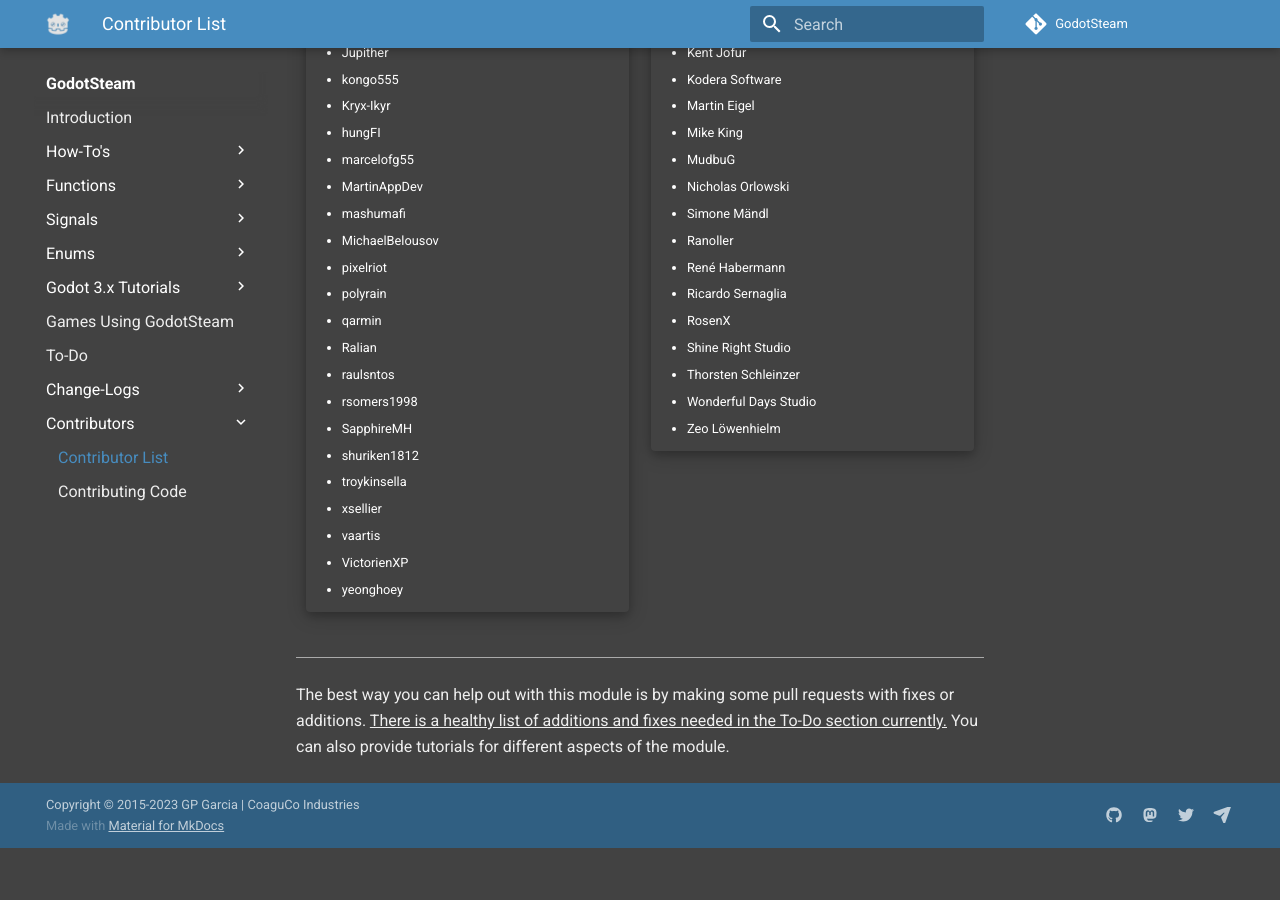
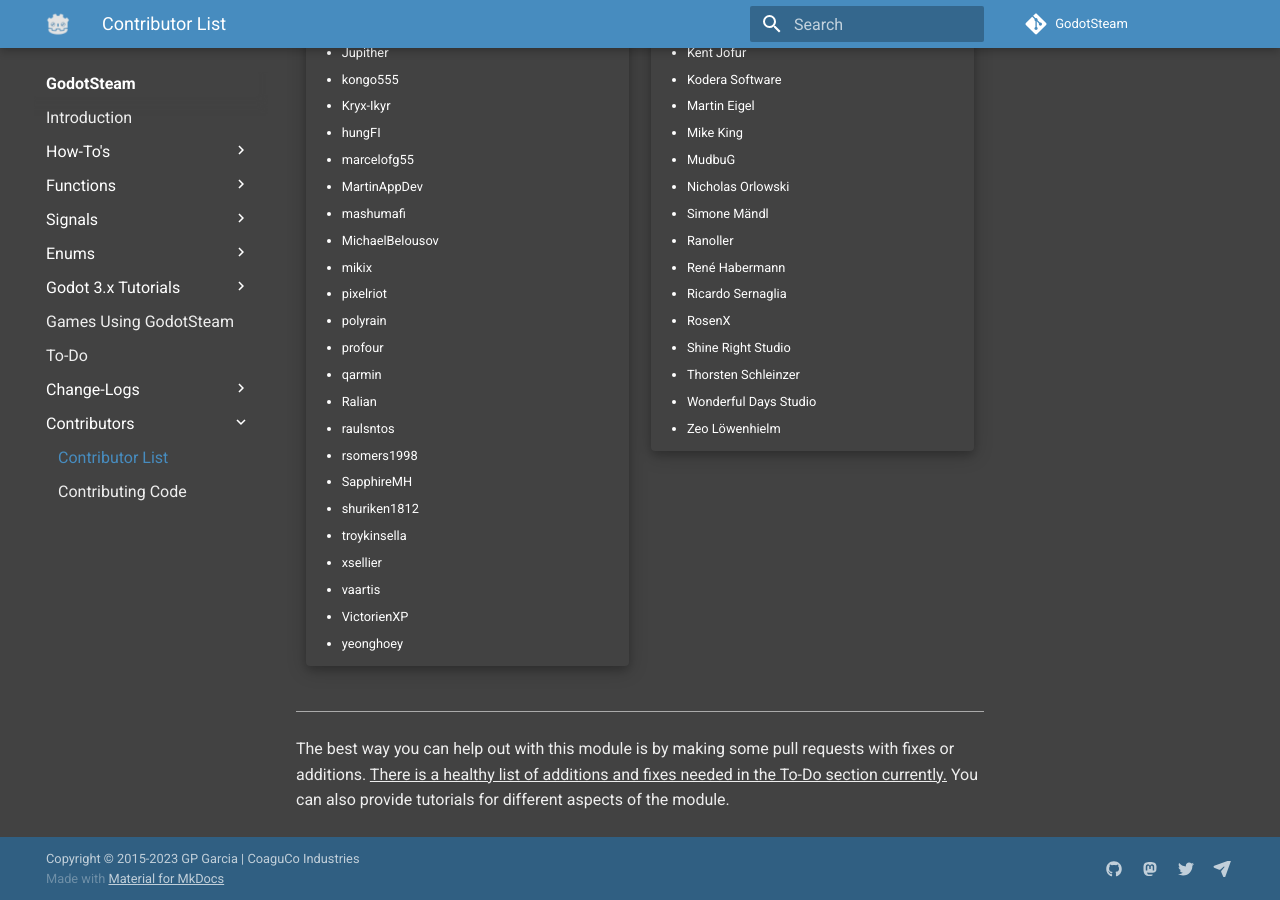
Before and after one commit to GodotSteam/GodotSteam, an MkDocs documentation site: the page built from docs/contributors.md, in a window 1280 px wide and 900 px high, scrolled down 764 px. Built offline with MkDocs 1.6.1 and Material for MkDocs 9.7.7, drawn with Linux system fonts in a browser that asks for light colours; comment, search, counter and statistics services are not loaded; before the commit the page ends 1612 px from its top, so only the background shows below that.

Commit message:
Added contributors

```diff
--- a/docs/contributors.md
+++ b/docs/contributors.md
@@ -31,8 +31,10 @@
 	- MartinAppDev
 	- mashumafi
 	- MichaelBelousov
+	- mikix
 	- pixelriot
 	- polyrain
+	- profour
 	- qarmin
 	- Ralian
 	- raulsntos
```
